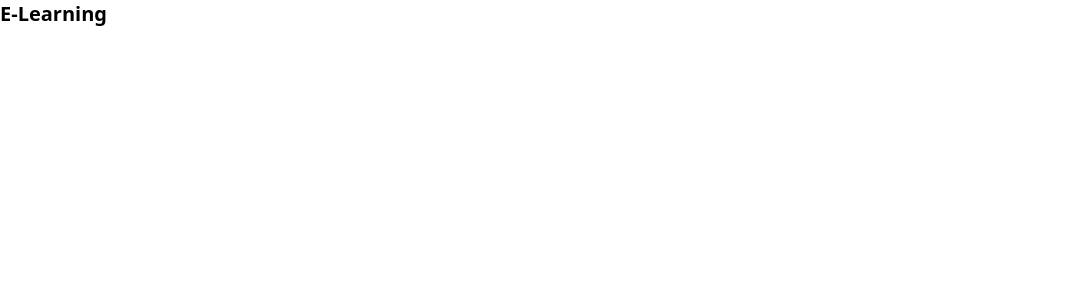
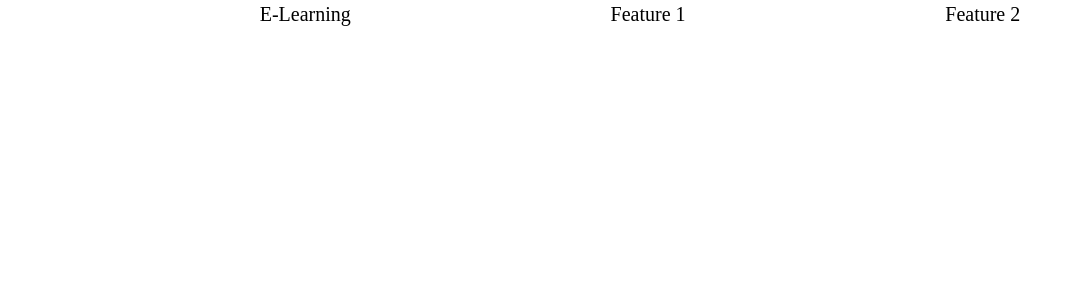
Before and after one commit to NasmeenI/E-COURSE-PLATFORM, a React (Create React App) app in the folder frontend/: page / in a window 1280 px wide. Shown: the top 300 px of the page, without its empty margins (0-1081 px from the left). Built offline with nearby package versions, Linux system fonts and the light colour scheme.

Commit message:
include necessary fonts

```diff
--- a/frontend/src/components/header/Header.js
+++ b/frontend/src/components/header/Header.js
@@ -1,7 +1,9 @@
 export default function Header() {
   return (
-    <header className="flex flex-row justify-between items-center w-full">
-      <span className="text-xl font-extrabold">E-Learning</span>
+    <header className="flex flex-row justify-evenly items-center w-full">
+      <span className="text-xl font-primary">E-Learning</span>
+      <span className="text-xl font-secondary">Feature 1</span>
+      <span className="text-xl font-secondary">Feature 2</span>
     </header>
   );
 }
--- a/frontend/src/index.css
+++ b/frontend/src/index.css
@@ -2,16 +2,5 @@
 @tailwind components;
 @tailwind utilities;
 
-/* body {
-  margin: 0;
-  font-family: -apple-system, BlinkMacSystemFont, 'Segoe UI', 'Roboto', 'Oxygen',
-    'Ubuntu', 'Cantarell', 'Fira Sans', 'Droid Sans', 'Helvetica Neue',
-    sans-serif;
-  -webkit-font-smoothing: antialiased;
-  -moz-osx-font-smoothing: grayscale;
-}
-
-code {
-  font-family: source-code-pro, Menlo, Monaco, Consolas, 'Courier New',
-    monospace;
-} */
+@import url('https://fonts.googleapis.com/css2?family=Dela+Gothic+One&display=swap');
+@import url('https://fonts.googleapis.com/css2?family=Montserrat&display=swap');
--- a/frontend/tailwind.config.js
+++ b/frontend/tailwind.config.js
@@ -2,6 +2,10 @@
 module.exports = {
   content: ["./src/**/*.{js,jsx,ts,tsx}"],
   theme: {
+    fontFamily: {
+      primary: "Dela Gothic One",
+      secondary: "Montserrat",
+    },
     extend: {},
   },
   plugins: [],
```
